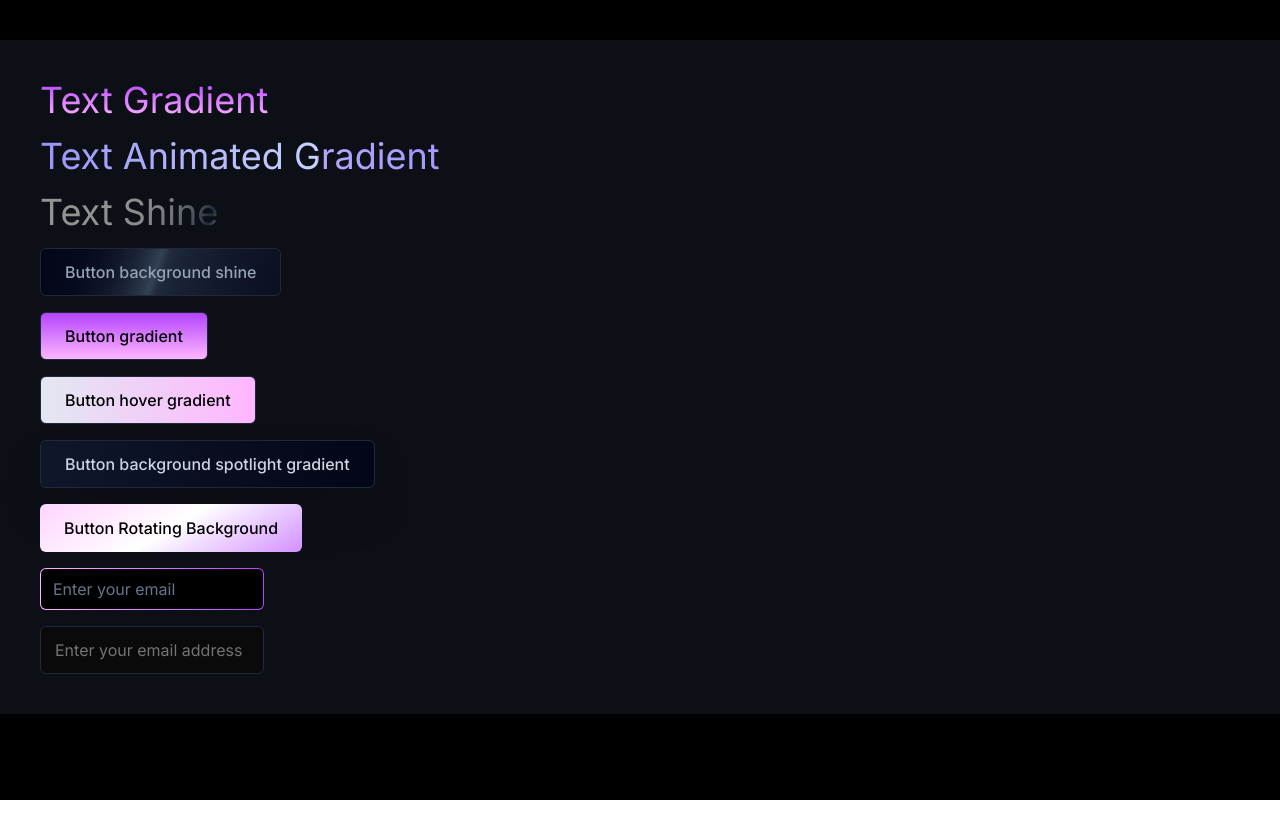
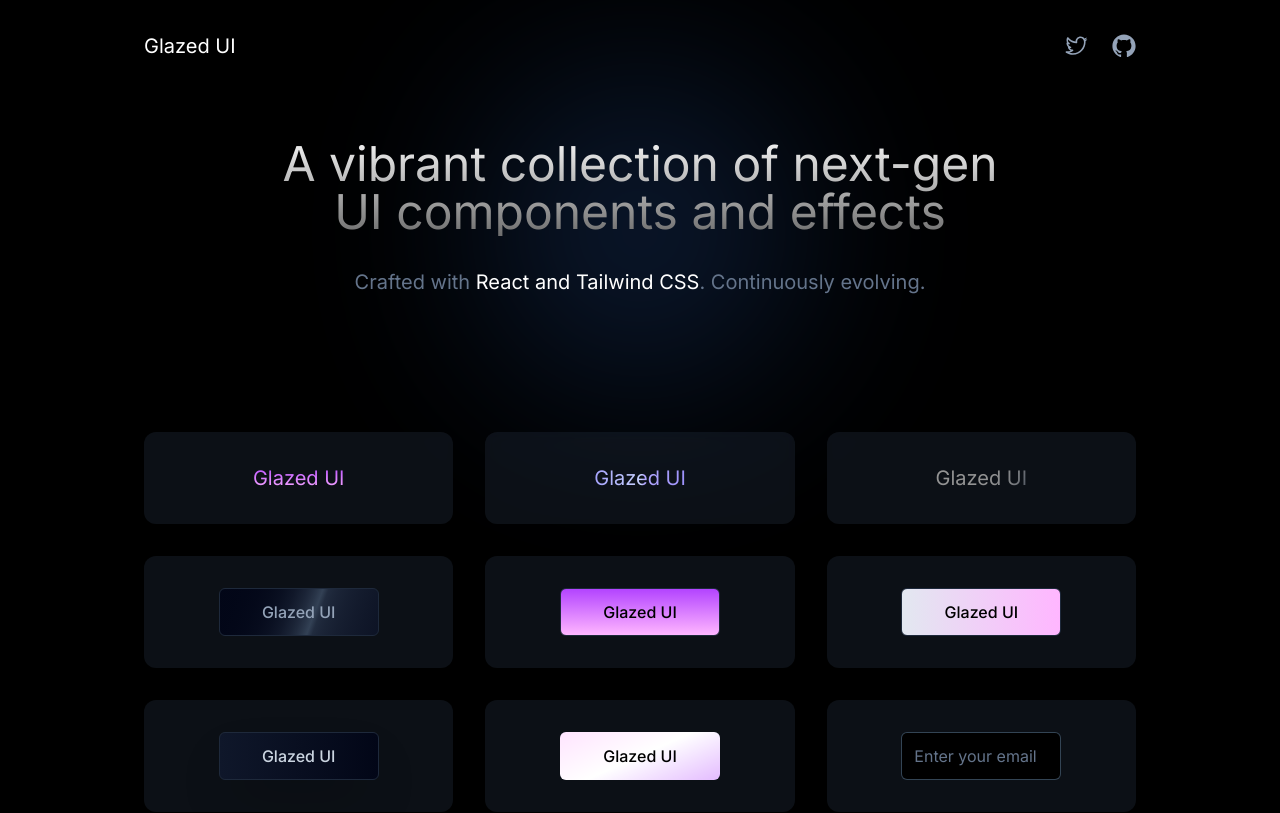
Before and after one commit to ibelick/ui-snippets, a Next.js app: page / in a window 1280 px wide. Shown: the top 813 px of the page. Built offline with nearby package versions, Linux system fonts and the light colour scheme.

Commit message:
feat: init landing

```diff
--- a/app/page.tsx
+++ b/app/page.tsx
@@ -9,26 +9,80 @@ import ButtonBackgroundSpotlight from '@/components/lab/Button/ButtonBackgroundS
 import ButtonRotatingBackgroundGradient from '@/components/lab/Button/ButtonRotatingBackgroundGradient';
 import InputGradientBorder from '@/components/lab/Input/InputGradientBorder';
 import InputSpotlightBorder from '@/components/lab/Input/InputSpotlightBorder';
+import { GitHubLogoIcon, TwitterLogoIcon } from '@radix-ui/react-icons';
+
+const Card: React.FC<{ children: React.ReactNode }> = ({ children }) => {
+  return (
+    // set the buttons to 160px
+    <div className='flex justify-center rounded-xl bg-gray-800/40 p-8 backdrop-blur [&>button]:w-40 [&>div]:w-40 [&>input]:w-40'>
+      {children}
+    </div>
+  );
+};
+
+const COMPONENTS = [
+  <TextGradient />,
+  <TextAnimatedGradient />,
+  <TextShine />,
+  <ButtonBackgroundShine />,
+  <ButtonGradient />,
+  <ButtonHoverGradient />,
+  <ButtonBackgroundSpotlight />,
+  <ButtonRotatingBackgroundGradient />,
+  <InputGradientBorder />,
+  <InputSpotlightBorder />,
+];
 
 export default function Home() {
   return (
     <div className='bg-black'>
-      <main className='mx-auto min-h-screen max-w-7xl py-10'>
-        <div>
-          <div className='flex flex-col items-start gap-4 bg-gray-800/40 p-10 backdrop-blur'>
-            <TextGradient />
-            <TextAnimatedGradient />
-            <TextShine />
-            <ButtonBackgroundShine />
-            <ButtonGradient />
-            <ButtonHoverGradient />
-            <ButtonBackgroundSpotlight />
-            <ButtonRotatingBackgroundGradient />
-            <InputGradientBorder />
-            <InputSpotlightBorder />
+      <div className='mx-auto min-h-screen max-w-5xl px-4'>
+        <header className='flex items-center justify-between py-8'>
+          <div className='text-xl text-white'>Glazed UI</div>
+          <nav className='flex gap-6'>
+            <a
+              href='https://twitter.com/Ibelick'
+              target='_blank'
+              rel='noopener noreferrer'
+              className='inline-flex'
+            >
+              <TwitterLogoIcon className='h-6 w-6 text-slate-400 transition-colors hover:text-white' />
+            </a>
+            <a
+              href='https://github.com/ibelick/glazed-ui'
+              target='_blank'
+              rel='noopener noreferrer'
+              className='inline-flex'
+            >
+              <GitHubLogoIcon className='h-6 w-6 text-slate-400 transition-colors hover:text-white' />
+            </a>
+          </nav>
+        </header>
+        <section>
+          <div className='relative z-0 mx-auto max-w-3xl pb-24 pt-12 text-center'>
+            <div className='absolute -top-4 -z-10 flex w-full justify-center'>
+              <div className='h-[310px] w-[310px] max-w-full animate-pulse-slow rounded-full bg-blue-500 opacity-20 blur-[100px]' />
+            </div>
+            <div>
+              <h1 className='mb-8 bg-gradient-to-t from-[#6d6d6d] to-[#f4f4f4] bg-clip-text text-4xl text-transparent md:text-5xl'>
+                A vibrant collection of next-gen UI components and effects
+              </h1>
+              <p className='text-xl text-slate-500'>
+                Crafted with{' '}
+                <span className='text-white'>React and Tailwind CSS</span>.
+                Continuously evolving.
+              </p>
+            </div>
           </div>
-        </div>
-      </main>
+        </section>
+        <main className='mx-auto min-h-screen max-w-7xl py-10'>
+          <div className='grid grid-cols-1 gap-8 md:grid-cols-2 lg:grid-cols-3'>
+            {COMPONENTS.map((component, index) => (
+              <Card key={index}>{component}</Card>
+            ))}
+          </div>
+        </main>
+      </div>
     </div>
   );
 }
--- a/components/lab/Button/ButtonBackgroundShine.tsx
+++ b/components/lab/Button/ButtonBackgroundShine.tsx
@@ -2,7 +2,7 @@ const ButtonBackgroundShine = () => {
   return (
     <>
       <button className='inline-flex h-12 animate-background-shine items-center justify-center rounded-md border border-slate-800 bg-[linear-gradient(110deg,#020617,45%,#334155,55%,#020617)] bg-[length:200%_100%] px-6 font-medium text-slate-400 transition-colors focus:outline-none focus:ring-2 focus:ring-slate-400 focus:ring-offset-2 focus:ring-offset-slate-50 '>
-        Button background shine
+        Glazed UI
       </button>
     </>
   );
--- a/components/lab/Button/ButtonBackgroundSpotlight.tsx
+++ b/components/lab/Button/ButtonBackgroundSpotlight.tsx
@@ -52,7 +52,7 @@ const ButtonAnimatedGradient = () => {
             background: `radial-gradient(300px circle at ${position.x}px ${position.y}px, rgba(255,255,255,.1), #0000000f)`,
           }}
         />
-        Button background spotlight gradient
+        Glazed UI
       </button>
     </>
   );
--- a/components/lab/Button/ButtonGradient.tsx
+++ b/components/lab/Button/ButtonGradient.tsx
@@ -2,7 +2,7 @@ const ButtonGradient = () => {
   return (
     <>
       <button className='inline-flex h-12 items-center justify-center rounded-md border border-slate-800 bg-gradient-to-t from-[#ffb6ff] to-[#b344ff] px-6 font-medium text-black transition-colors focus:outline-none focus:ring-2 focus:ring-slate-400 focus:ring-offset-2 focus:ring-offset-slate-50 '>
-        Button gradient
+        Glazed UI
       </button>
     </>
   );
--- a/components/lab/Button/ButtonHoverGradient.tsx
+++ b/components/lab/Button/ButtonHoverGradient.tsx
@@ -2,7 +2,7 @@ const ButtonAnimatedGradient = () => {
   return (
     <>
       <button className='transition-background inline-flex h-12 items-center justify-center rounded-md border border-slate-800 bg-gradient-to-r from-slate-200 via-[#ffb6ff] to-[#b344ff] bg-[length:200%_200%] bg-[0%_0%] px-6 font-medium text-black duration-500 hover:bg-[100%_100%] focus:outline-none focus:ring-2 focus:ring-slate-400 focus:ring-offset-2 focus:ring-offset-slate-50'>
-        Button hover gradient
+        Glazed UI
       </button>
     </>
   );
--- a/components/lab/Button/ButtonRotatingBackgroundGradient.tsx
+++ b/components/lab/Button/ButtonRotatingBackgroundGradient.tsx
@@ -5,7 +5,7 @@ const ButtonRotatingBackgroundGradient = () => {
     <button className='relative inline-flex h-12 cursor-default items-center justify-center overflow-hidden rounded-md bg-gradient-to-b from-slate-800 to-slate-900 px-6 py-5 font-medium text-white transition-colors duration-500 focus:outline-none focus:ring-2 focus:ring-slate-400 focus:ring-offset-2 focus:ring-offset-slate-50'>
       {/* height / width depends on the size of the button */}
       <div className='absolute h-[300px] w-[300px] animate-[spin_6s_linear_infinite] bg-gradient-to-b from-[#ffb6ff] via-[#fff] to-[#b344ff] duration-200 ' />
-      <span className='relative text-black'>Button Rotating Background</span>
+      <span className='relative text-black'>Glazed UI</span>
     </button>
   );
 };
--- a/components/lab/Input/InputGradientBorder.tsx
+++ b/components/lab/Input/InputGradientBorder.tsx
@@ -1,9 +1,7 @@
 const InputGradientBorder = () => {
   return (
-    // @todo: w-full for input
     <input
-      className='border-1 block w-56 rounded-md border border-double border-slate-800 border-transparent bg-[linear-gradient(#000,#000),linear-gradient(to_right,#ffb6ff,#b344ff)]  bg-origin-border px-3
-        py-2 text-slate-200 [background-clip:padding-box,_border-box] placeholder:text-slate-500 focus:outline-none'
+      className='border-1 block h-12 w-full rounded-md border border-double border-slate-800 border-transparent bg-[linear-gradient(#000,#000),linear-gradient(to_right,#334454,#334454)]	bg-origin-border px-3 py-2 text-slate-200 transition-all duration-500 [background-clip:padding-box,_border-box] placeholder:text-slate-500 focus:bg-[linear-gradient(#000,#000),linear-gradient(to_right,#ffb6ff,#b344ff)] focus:outline-none'
       placeholder='Enter your email'
     />
   );
--- a/components/lab/Input/InputSpotlightBorder.tsx
+++ b/components/lab/Input/InputSpotlightBorder.tsx
@@ -36,8 +36,7 @@ const InputSpotlightBorder = () => {
 
   return (
     <>
-      {/* @todo: width full for input */}
-      <div className='relative w-56'>
+      <div className='relative w-full'>
         <input
           onMouseMove={handleMouseMove}
           onFocus={handleFocus}
@@ -45,7 +44,7 @@ const InputSpotlightBorder = () => {
           onMouseEnter={handleMouseEnter}
           onMouseLeave={handleMouseLeave}
           autoComplete='off'
-          placeholder='Enter your email address'
+          placeholder='Enter your email'
           type='email'
           name='email'
           className='h-12 w-full cursor-default rounded-md border border-slate-800 bg-neutral-950 p-3.5 text-slate-100 transition-colors duration-500 placeholder:select-none  placeholder:text-neutral-500 focus:border-[#ffb6ff] focus:outline-none'
--- a/components/lab/Text/TextAnimatedGradient.tsx
+++ b/components/lab/Text/TextAnimatedGradient.tsx
@@ -2,8 +2,8 @@ import React from 'react';
 
 const TextAnimatedGradient = () => {
   return (
-    <span className='inline-flex animate-text-gradient bg-gradient-to-r from-[#b2a8fd] via-[#8678f9] to-[#c7d2fe] bg-[200%_auto] bg-clip-text text-4xl text-transparent'>
-      Text Animated Gradient
+    <span className='inline-flex animate-text-gradient bg-gradient-to-r from-[#b2a8fd] via-[#8678f9] to-[#c7d2fe] bg-[200%_auto] bg-clip-text text-xl text-transparent'>
+      Glazed UI
     </span>
   );
 };
--- a/components/lab/Text/TextGradient.tsx
+++ b/components/lab/Text/TextGradient.tsx
@@ -2,8 +2,8 @@ import React from 'react';
 
 const TextGradient = () => {
   return (
-    <span className='bg-gradient-to-t from-[#ffb6ff] to-[#b344ff] bg-clip-text text-4xl text-transparent'>
-      Text Gradient
+    <span className='bg-gradient-to-t from-[#ffb6ff] to-[#b344ff] bg-clip-text text-xl text-transparent'>
+      Glazed UI
     </span>
   );
 };
--- a/components/lab/Text/TextShine.tsx
+++ b/components/lab/Text/TextShine.tsx
@@ -2,8 +2,8 @@ import React from 'react';
 
 const TextShine = () => {
   return (
-    <span className='inline-flex animate-background-shine bg-[linear-gradient(110deg,#939393,45%,#1e293b,55%,#939393)] bg-[length:250%_100%] bg-clip-text text-4xl text-transparent'>
-      Text Shine
+    <span className='inline-flex animate-background-shine bg-[linear-gradient(110deg,#939393,45%,#1e293b,55%,#939393)] bg-[length:250%_100%] bg-clip-text text-xl text-transparent'>
+      Glazed UI
     </span>
   );
 };
--- a/tailwind.config.ts
+++ b/tailwind.config.ts
@@ -11,6 +11,7 @@ export default {
       animation: {
         'text-gradient': 'text-gradient 1.5s linear infinite',
         'background-shine': 'background-shine 2s linear infinite',
+        'pulse-slow': 'pulse 6s infinite cubic-bezier(0.4, 0, 0.6, 1)',
       },
       keyframes: {
         'text-gradient': {
```
